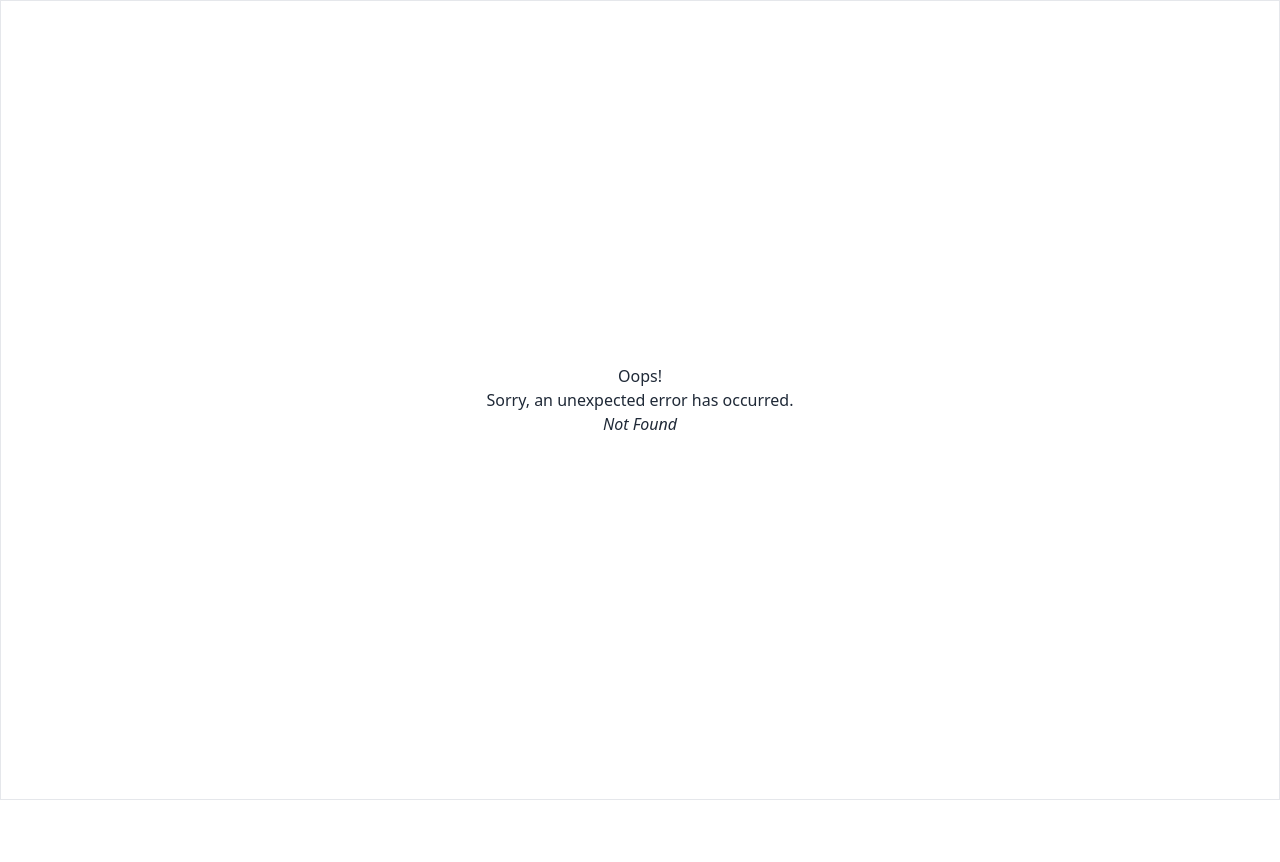
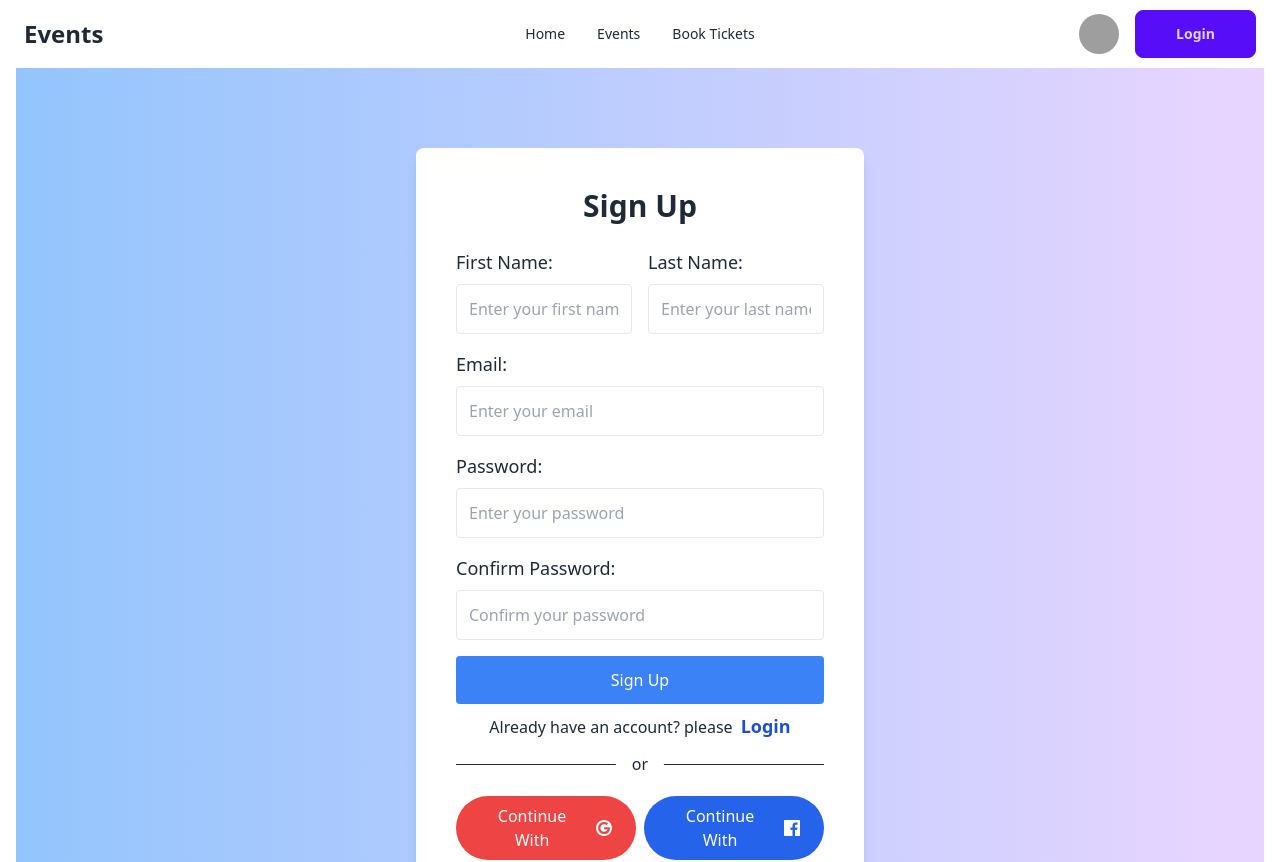
Before and after one commit to mr-tnmy-srkr/entertainment-event-react-firebase-assignment-9, a React (Vite) app: page /signup in a window 1280 px wide. Before the commit this address had no page. Shown: the top 862 px of the page. Before the commit the page ends 800 px from the top, so only its background shows below. Built offline with nearby package versions, Linux system fonts and the light colour scheme; grey boxes are pictures that could not be loaded.

Commit message:
login and signUp page created

```diff
--- /dev/null
+++ b/src/components/SocialLogin/SocialLogin.jsx
@@ -0,0 +1,54 @@
+// import React from 'react';
+
+// import { useContext } from "react";
+import { GrFacebook } from "react-icons/gr";
+import { ImGoogle3 } from "react-icons/im";
+// import { AuthContext } from "../../provider/AuthProvider";
+// import toast from "react-hot-toast";
+// import useAuthContext from "../../hook/useAuthContext";
+
+const SocialLogin = () => {
+// const {googleSignIn} = useContext(AuthContext)
+// const {googleSignIn,facebookSignIn} = useAuthContext()
+
+const handleSocialLogin = (media)=>{console.log('object');}
+//   media()
+//   .then((result) => {
+    // console.log(result.user);
+    // toast.success("user logged in successfully");
+
+//   })
+//   .catch((error) => {
+    // console.error(error.message);
+    // toast.error(error.message);
+//   });
+// }
+
+
+  return (
+    <div>
+      <div className="flex gap-4 lg:gap-0 lg:flex-row flex-col justify-center mt-8 w-full">
+        <button onClick={()=>handleSocialLogin(googleSignIn)} className="flex-1 bg-red-500 text-white px-6 py-2 rounded-full mr-2 hover:bg-red-600 ">
+          <p className="flex items-center justify-center gap-3">
+
+            <span>Continue With </span>
+            <span>
+              <ImGoogle3 />
+            </span>
+          </p>
+        </button>
+        <button onClick={()=>handleSocialLogin(facebookSignIn)} className="flex-1 bg-blue-600 text-white px-6 py-2 rounded-full hover:bg-blue-700">
+          <p className="flex items-center justify-center gap-3">
+
+            <span> Continue With</span>{" "}
+            <span>
+              <GrFacebook />
+            </span>
+          </p>
+        </button>
+      </div>
+    </div>
+  );
+};
+
+export default SocialLogin;
--- /dev/null
+++ b/src/pages/Login/Login.jsx
@@ -0,0 +1,85 @@
+import { Link } from "react-router-dom";
+import SocialLogin from "../../components/SocialLogin/SocialLogin";
+
+
+const Login = () => {
+  return (
+    <div>
+
+
+      <div className="min-h-screen flex items-center justify-center bg-gradient-to-r from-blue-300 to-purple-200 py-20">
+        <div className="bg-white p-10 rounded-lg shadow-lg w-full max-w-md">
+          <h2 className="text-3xl font-bold mb-6 text-center text-gray-800">
+            Login
+          </h2>
+          <form className="space-y-4">
+            <div>
+              <label
+                htmlFor="email"
+                className="block text-lg mb-2 text-gray-800"
+              >
+                Email:
+              </label>
+              <input
+                type="email"
+                id="email"
+                //   value={email}
+                //   onChange={handleEmailChange}
+                placeholder="Enter your email"
+                className="w-full border p-3 rounded text-gray-800 focus:outline-none focus:ring focus:border-blue-300"
+                required
+              />
+            </div>
+            <div>
+              <label
+                htmlFor="password"
+                className="block text-lg mb-2 text-gray-800"
+              >
+                Password:
+              </label>
+              <input
+                type="password"
+                id="password"
+                autoComplete="on"
+                //   value={password}
+                //   onChange={handlePasswordChange}
+                placeholder="Enter your password"
+                className="w-full border p-3 rounded text-gray-800 focus:outline-none focus:ring focus:border-blue-300"
+                required
+              />
+            </div>
+            <button
+              type="submit"
+              className="w-full bg-blue-500 text-white py-3 rounded hover:bg-blue-700 focus:outline-none focus:ring-2 focus:ring-blue-300 focus:ring-opacity-50"
+            >
+              Login
+            </button>
+          </form>
+
+          <div className="mt-2 text-center">
+            <p>
+              Don’t have an account? please
+              <Link
+                to="/signup"
+                className="text-lg font-bold text-blue-700 ml-2"
+              >
+                SignUp
+              </Link>
+            </p>
+          </div>
+          <br />
+          <div className="relative ">
+            <div className="border-t border-gray-800 w-full absolute"></div>
+            <div className="absolute -top-3 left-1/2 bg-white px-4 transform -translate-x-1/2">
+              or
+            </div>
+          </div>
+
+          <SocialLogin></SocialLogin>
+        </div>
+      </div>
+    </div>
+  );
+};
+
+export default Login;
--- /dev/null
+++ b/src/pages/Signup/Signup.jsx
@@ -0,0 +1,138 @@
+import { Link } from "react-router-dom";
+import SocialLogin from "../../components/SocialLogin/SocialLogin";
+
+const Signup = () => {
+  return (
+    <div>
+
+
+      <div className="min-h-screen flex items-center justify-center bg-gradient-to-r from-blue-300 to-purple-200 py-20">
+        <div className="bg-white p-10 rounded-lg shadow-lg w-full max-w-md">
+          <h2 className="text-3xl font-bold mb-6 text-center text-gray-800">
+            Sign Up
+          </h2>
+          <form className="space-y-4">
+            <div className="flex space-x-4">
+              <div className="flex-1">
+                <label
+                  htmlFor="firstName"
+                  className="block text-lg mb-2 text-gray-800"
+                >
+                  First Name:
+                </label>
+                <input
+                  type="text"
+                  id="firstName"
+                  // value={firstName}
+                  // onChange={handleFirstNameChange}
+                  placeholder="Enter your first name"
+                  className="w-full border p-3 rounded text-gray-800 focus:outline-none focus:ring focus:border-blue-300"
+                  required
+                />
+              </div>
+              <div className="flex-1">
+                <label
+                  htmlFor="lastName"
+                  className="block text-lg mb-2 text-gray-800"
+                >
+                  Last Name:
+                </label>
+                <input
+                  type="text"
+                  id="lastName"
+                  // value={lastName}
+                  // onChange={handleLastNameChange}
+                  placeholder="Enter your last name"
+                  className="w-full border p-3 rounded text-gray-800 focus:outline-none focus:ring focus:border-blue-300"
+                  required
+                />
+              </div>
+            </div>
+            <div>
+              <label
+                htmlFor="email"
+                className="block text-lg mb-2 text-gray-800"
+              >
+                Email:
+              </label>
+              <input
+                type="email"
+                id="email"
+                //   value={email}
+                //   onChange={handleEmailChange}
+                placeholder="Enter your email"
+                className="w-full border p-3 rounded text-gray-800 focus:outline-none focus:ring focus:border-blue-300"
+                required
+              />
+            </div>
+            <div>
+              <label
+                htmlFor="password"
+                className="block text-lg mb-2 text-gray-800"
+              >
+                Password:
+              </label>
+              <input
+                type="password"
+                id="password"
+                autoComplete="on"
+                //   value={password}
+                //   onChange={handlePasswordChange}
+                placeholder="Enter your password"
+                className="w-full border p-3 rounded text-gray-800 focus:outline-none focus:ring focus:border-blue-300"
+                required
+              />
+            </div>
+            <div>
+              <label
+                htmlFor="confirmPassword"
+                className="block text-lg mb-2 text-gray-800"
+              >
+                Confirm Password:
+              </label>
+              <input
+                type="password"
+                id="confirmPassword"
+                autoComplete="on"
+                //   value={confirmPassword}
+                //   onChange={handleConfirmPasswordChange}
+                placeholder="Confirm your password"
+                className="w-full border p-3 rounded text-gray-800 focus:outline-none focus:ring focus:border-blue-300"
+                required
+              />
+            </div>
+            <button
+              type="submit"
+              className="w-full bg-blue-500 text-white py-3 rounded hover:bg-blue-700 focus:outline-none focus:ring-2 focus:ring-blue-300 focus:ring-opacity-50"
+            >
+              Sign Up
+            </button>
+          </form>
+
+          <div className="mt-2 text-center">
+            <p>
+              Already have an account? please
+              <Link
+                to="/login"
+                className="text-lg font-bold text-blue-700 ml-2"
+              >
+                Login
+              </Link>
+            </p>
+          </div>
+          <br />
+          <div className="relative ">
+            <div className="border-t border-gray-800 w-full absolute"></div>
+            <div className="absolute -top-3 left-1/2 bg-white px-4 transform -translate-x-1/2">
+              or
+            </div>
+          </div>
+
+          <SocialLogin></SocialLogin>
+        </div>
+      </div>
+    </div>
+  );
+};
+
+export default Signup;
```
Also changed, not shown: src/routes/Routes.jsx (+14 -4 lines).
